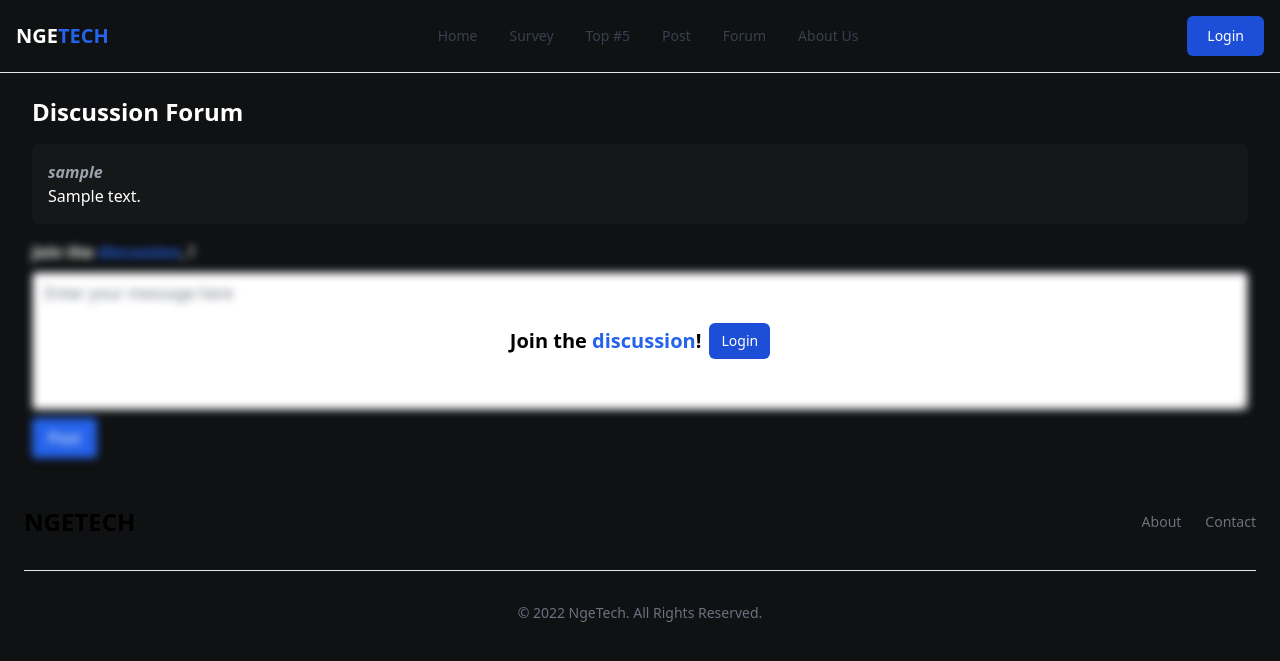
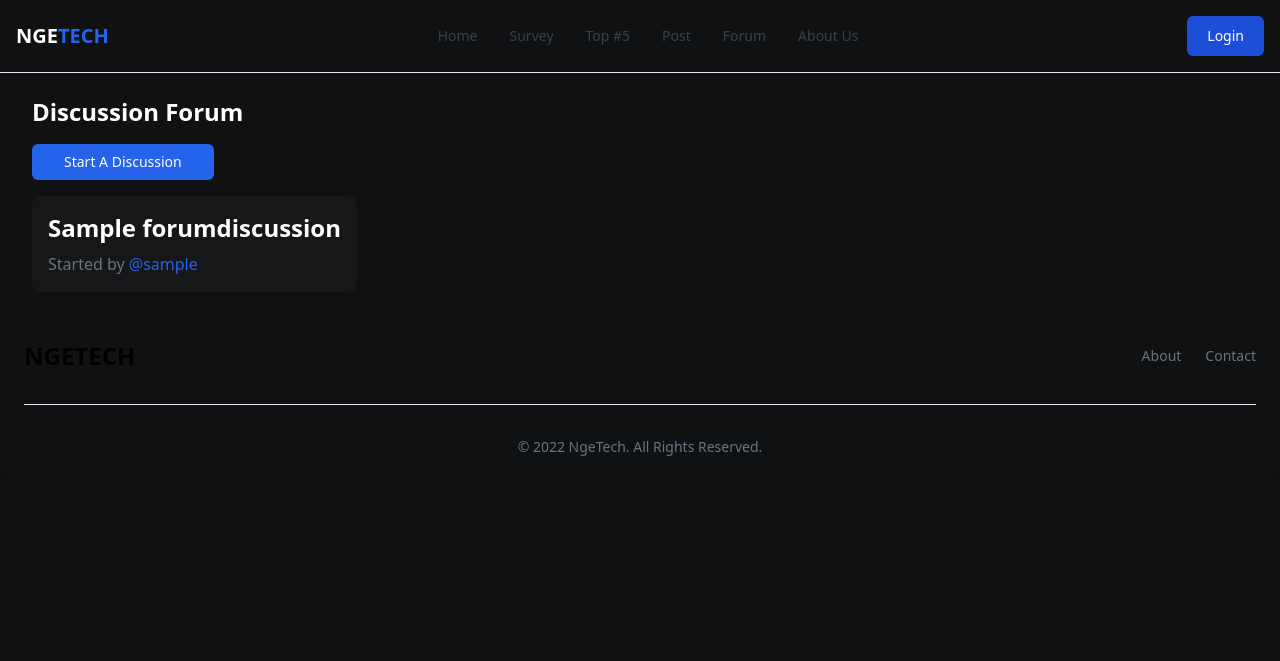
Before and after one commit to ngetech/ngetech, a Django app: page /discussion/ in a window 1280 px wide. Shown: the top 661 px of the page. Run offline with Django 4.2, Linux system fonts and the light colour scheme; tables that the repository leaves empty hold one stand-in row (values such as "Sample post"); some libraries are stand-ins or nearby versions.

Commit message:
revamp forum
- multiple discussion threads
- replies in discussion
- revamp models

```diff
--- a/discussion_forum/admin.py
+++ b/discussion_forum/admin.py
@@ -1,5 +1,6 @@
 from django.contrib import admin
-from discussion_forum.models import ForumPost
+from discussion_forum.models import ForumDiscussion, ForumReply
 
 # Register your models here.
-admin.site.register(ForumPost)
+admin.site.register(ForumDiscussion)
+admin.site.register(ForumReply)
--- a/discussion_forum/forms.py
+++ b/discussion_forum/forms.py
@@ -1,8 +1,19 @@
 from django import forms
 
-class ForumForm(forms.Form):
+class DiscussionForm(forms.Form):
+    title = forms.CharField(label="Title", max_length=50, widget=forms.TextInput(attrs={
+        "id": "title-field",
+        "placeholder": "Thread title"
+    }))
     content = forms.CharField(label="Content", max_length=500, widget=forms.Textarea(attrs={
         "rows": "5",
         "id": "content-field",
         "placeholder": "Enter your message here"
     }))
+
+class ReplyForm(forms.Form):
+    content = forms.CharField(label="Content", max_length=500, widget=forms.Textarea(attrs={
+        "rows": "5",
+        "id": "content-field",
+        "placeholder": "Enter your message here"
+    }))
--- a/discussion_forum/static/js/discussion.js
+++ b/discussion_forum/static/js/discussion.js
@@ -1,36 +1,38 @@
-const createDiscussionPost = (data) => {
+const createReplyCard = (data, loggedUser) => {
     return `<div class="flex flex-col bg-charcoal-800 rounded-lg p-4 break-words">
-      <p class="italic font-bold text-gray-400">${data.user[0]}</p>
-      <p>${data.content}</p>
+      <p class="font-bold text-blue-600">${(data.user == loggedUser) ? 'You' : "@" + data.user}</p>
+      <p class="text-white">${data.content}</p>
+      <p class="text-gray-500">On ${data.date}</p>
     </div>`;
 }
 
-const loadDiscussion = () => {
-    $.get("/discussion/get-discussion/", (data) => {
-        for (var i = 0; i < data.length; i++) {
-            const post = createDiscussionPost(data[i].fields);
-            $("#forum").append(post);
+const postReply = (pk) => {
+    $.post(`/discussion/${pk}/replies/add/`, {
+        content: $("#content-field").val(),
+        csrfmiddlewaretoken: $("input[name=csrfmiddlewaretoken]").val()
+    },
+    (data, status) => {
+        console.log(data)
+        $("#replies").append(createReplyCard(data.reply, data.user));
+        $("#content-field").val("");
+    });
+}
+
+const getReplies = (pk) => {
+    $.get(`/discussion/${pk}/replies/`, (data) => {
+        for(var i = 0; i < data.replies.length; i++){
+            $("#replies").append(createReplyCard(data.replies[i], data.user));
         }
     });
 }
 
-const postDiscussion = () => {
-    $.post("/discussion/post-discussion-forum/", {
-        content: $("#content-field").val(),
-        csrfmiddlewaretoken: "{{ csrf_token }}"
-    },
-        (data, status) => {
-            const post = createDiscussionPost(data[0].fields);
-            $("#forum").append(post);
-            $("#content-field").val("");
-        });
-}
+$(document).ready(() => {
+    const pk = $("#main-discussion").attr("pk");
 
-$(document).ready(() => {
-    loadDiscussion();
+    getReplies(pk);
 
-    $('#post-discussion').click(() => {
-        postDiscussion();
+    $('#post-reply').click(() => {
+        postReply(pk);
         return false;
     });
 });
--- /dev/null
+++ b/discussion_forum/static/js/forum.js
@@ -0,0 +1,27 @@
+const createThreadCard = (data) => {
+    return `<a id="thread-${data.pk}" class="p-4 bg-charcoal-800 hover:bg-charcoal-700 rounded-lg" href="/discussion/${data.pk}/">
+      <div class="flex flex-col break-words gap-2">
+        <p class="font-bold text-2xl">${data.title}</p>
+        <p class="text-gray-500">Started by <span class="text-blue-600 font-medium">@${data.user}</span></p>
+      </div>
+    </a>`;
+}
+
+const getThreads = () => {
+    $.get("/discussion/get/", (data) => {
+        console.log(data);
+        for(var i = 0; i < data.length; i++){
+            console.log(data[i]);
+            $("#forum").append(createThreadCard({
+                pk: data[i].pk,
+                title: data[i].fields.title,
+                content: data[i].fields.content,
+                user: data[i].fields.user[0]
+            }));
+        }
+    });
+}
+
+$(document).ready(() => {
+    getThreads();
+});
--- a/discussion_forum/templates/discussion.html
+++ b/discussion_forum/templates/discussion.html
@@ -6,13 +6,15 @@
 <script type="text/javascript" src="{% static 'js/discussion.js' %}"></script>
 {% endblock meta %}
 
+{% load filters %}
 
 {% block content %}
-{% load filters %}
 <div class="flex flex-col gap-4 p-8 pt-24">
-  <h1 class="font-bold text-2xl text-white">Discussion Forum</h1>
 
-  <div id="forum" class="flex flex-col gap-4 text-white">
+  <div class="flex flex-col bg-charcoal-800 rounded-lg p-4 break-words gap-2" id="main-discussion" pk="{{ discussion.pk }}">
+    <h1 class="font-bold text-2xl text-white">{{ discussion.title }}</h1>
+    <p class="text-white">{{ discussion.content }}</p>
+    <p class="text-gray-500">Started by <span class="text-blue-600 font-medium">@{{ discussion.user }}</span> on {{ discussion.date }}</p>
   </div>
 
   <div class="flex flex-col relative">
@@ -21,15 +23,16 @@
 
       <p class="font-semibold text-white">Join the <span class="text-blue-600">discussion</span>, {{ user.username }}!</p>
 
-        {{ form.content|addclass:"rounded" }}
+      {{ form.content|addclass:"rounded-lg bg-charcoal-800 border-gray-600 placeholder-gray-400 text-white focus:ring-blue-500 focus:border-blue-500" }}
 
       <div class="flex">
-          <button id="post-discussion" class="rounded bg-blue-600 text-white py-2 px-4">Post</button>
+        <button id="post-reply" class="rounded bg-blue-600 text-white py-2 px-4 text-right">Post</button>
       </div>
     </form>
+
     {% if not user.is_authenticated %}
       <div class="flex flex-col md:flex-row gap-2 top-0 pb-4 absolute h-full w-full justify-center items-center md:text-xl">
-          <p class="text-black font-semibold">Join the <span class="text-blue-600">discussion</span>!</p>
+        <p class="text-white font-semibold">Join the <span class="text-blue-600">discussion</span>!</p>
         <a href="{% url 'main:login' %}">
           <button type="button"
               class="text-white bg-blue-700 hover:bg-blue-800 focus:ring-4 focus:outline-none focus:ring-blue-300 font-medium rounded-md text-sm px-3 py-2 text-center mr-3 md:mr-0 dark:bg-blue-600 dark:hover:bg-blue-700 dark:focus:ring-blue-800">
@@ -39,6 +42,12 @@
       </div>
     {% endif %}
   </div>
+
+  <p class="text-white text-xl font-medium">Replies</p>
+
+  <div id="replies" class="flex flex-col gap-2">
+
+  </div>
 </div>
 
 {% endblock content %}
--- /dev/null
+++ b/discussion_forum/templates/forum.html
@@ -0,0 +1,22 @@
+{% extends 'base.html' %}
+
+{% load static %}
+
+{% block meta %}
+<script type="text/javascript" src="{% static 'js/forum.js' %}"></script>
+{% endblock meta %}
+
+{% block content %}
+<div class="flex flex-col gap-4 p-8 pt-24">
+  <h1 class="font-bold text-2xl text-white">Discussion Forum</h1>
+  <div class="flex">
+    <a href="{% url 'discussion_forum:create-discussion' %}" class="text-white bg-blue-600 px-8 py-2 hover:bg-blue-700 focus:ring-4 focus:outline-none focus:ring-blue-300 font-medium rounded-md text-sm text-center mr-3 md:mr-0">
+      Start A Discussion
+    </a>
+  </div>
+
+  <div id="forum" class="flex flex-col md:flex-row flex-wrap gap-4 text-white">
+  </div>
+
+</div>
+{% endblock content %}
--- a/discussion_forum/urls.py
+++ b/discussion_forum/urls.py
@@ -5,6 +5,10 @@ app_name = 'discussion_forum'
 
 urlpatterns = [
     path('', discussion, name='discussion'),
-    path('get-discussion/', get_discussion, name='get-discussion'),
-    path('post-discussion-forum/', add_discussion, name='add-discussion'),
+    path('create-discussion/', create_discussion, name='create-discussion'),
+    path('create-discussion/post/', post_discussion, name='post-discussion'),
+    path('get/', get_discussions, name='get-discussions'),
+    path('<int:id>/', get_discussion_by_id, name='get-discussions'),
+    path('<int:id>/replies/', get_discussion_replies, name='get-discussion-replies'),
+    path('<int:id>/replies/add/', add_discussion_reply, name='add-discussion-reply'),
 ]
--- a/discussion_forum/views.py
+++ b/discussion_forum/views.py
@@ -1,27 +1,92 @@
 from django.core import serializers
-from django.http import HttpResponse, HttpResponseBadRequest
+from django.contrib.auth.decorators import login_required
+from django.http import HttpResponse, HttpResponseBadRequest, HttpResponseNotFound, JsonResponse
 from django.shortcuts import render
-from discussion_forum.models import ForumPost
-from discussion_forum.forms import ForumForm
-from django.contrib.auth.models import User
+from discussion_forum.models import ForumDiscussion, ForumReply
+from discussion_forum.forms import DiscussionForm, ReplyForm
+from datetime import datetime
 
 # Create your views here.
 def discussion(req):
+    return render(req, 'forum.html')
+
+@login_required(login_url='/login/')
+def create_discussion(req):
     context = {
-        'form': ForumForm()
+        'form': DiscussionForm()
     }
-    return render(req, 'discussion.html', context)
+    return render(req, 'create_discussion.html', context)
 
-def add_discussion(req):
+@login_required(login_url='/login/')
+def post_discussion(req):
     if req.method == "POST":
-        form = ForumForm(req.POST)
+        form = DiscussionForm(req.POST)
         if form.is_valid():
+            title = form.cleaned_data["title"]
             content = form.cleaned_data["content"]
-            obj = ForumPost.objects.create(content=content, user=req.user)
-            return HttpResponse(serializers.serialize("json", [obj], use_natural_foreign_keys=True), content_type="application/json")
+            obj = ForumDiscussion.objects.create(title=title, content=content, user=req.user)
+            return HttpResponse(f"Succesfully create discussion (id: {obj.pk})")
 
-    return HttpResponseBadRequest()
+    return HttpResponseBadRequest("Bad request")
 
-def get_discussion(req):
-    posts = ForumPost.objects.all()
-    return HttpResponse(serializers.serialize("json", posts, use_natural_foreign_keys=True), content_type="application/json")
+def get_discussions(req):
+    discussions = ForumDiscussion.objects.all()
+    return HttpResponse(serializers.serialize("json", discussions, use_natural_foreign_keys=True), content_type="application/json")
+
+def get_discussion_by_id(req, id):
+    try:
+        discussion = ForumDiscussion.objects.get(pk=id)
+        context = {
+            "discussion": discussion,
+            "form": ReplyForm()
+        }
+        return render(req, 'discussion.html', context)
+
+    except:
+        return HttpResponseNotFound(f"Discussion not exist (id: {id})")
+
+def get_discussion_replies(req, id):
+    try:
+        response = {
+            "user": req.user.username,
+            "replies": []
+        }
+
+        discussion = ForumDiscussion.objects.get(pk=id)
+        replies = ForumReply.objects.filter(discussion=discussion)
+        for reply in replies:
+            response["replies"].append({
+                "content": reply.content,
+                "user": reply.user.username,
+                "date": reply.date.strftime("%b. %d, %Y")
+            })
+
+        return JsonResponse(response)
+    except Exception as e:
+        print(e)
+        return HttpResponseNotFound(f"Discussion not exist (id: {id})")
+
+@login_required(login_url='/login/')
+def add_discussion_reply(req, id):
+    try:
+        if req.method == "POST":
+            form = ReplyForm(req.POST)
+            if form.is_valid():
+                discussion = ForumDiscussion.objects.get(pk=id)
+                content = form.cleaned_data["content"]
+                reply = ForumReply.objects.create(content=content, discussion=discussion, user=req.user)
+
+                response = {
+                    "user": req.user.username,
+                    "reply": {
+                        "content": reply.content,
+                        "user": reply.user.username,
+                        "date": reply.date.strftime("%b. %d, %Y")
+                    }
+                }
+
+                return JsonResponse(response)
+
+        return HttpResponseBadRequest("Bad request")
+    except:
+        return HttpResponseNotFound(f"Discussion not exist (id: {id})")
--- a/theme/static/css/dist/styles.css
+++ b/theme/static/css/dist/styles.css
@@ -1585,11 +1594,6 @@ select {
 .text-blue-600 {
   --tw-text-opacity: 1;
   color: rgb(37 99 235 / var(--tw-text-opacity));
-}
-
-.text-black {
-  --tw-text-opacity: 1;
-  color: rgb(0 0 0 / var(--tw-text-opacity));
 }
 
 .text-gray-900 {
```
Also changed, not shown: other parts of theme/static/css/dist/styles.css (+29 -20 lines), discussion_forum/models.py (+10 -1 lines), discussion_forum/static/js/create-discussion.js (added, +17 -0 lines), discussion_forum/templates/create_discussion.html (added, +29 -0 lines), discussion_forum/migrations/0001_initial.py, discussion_forum/migrations/0002_rename_post_forumreply_discussion.py (added). Lines whose indentation alone changed are shown as unchanged.
